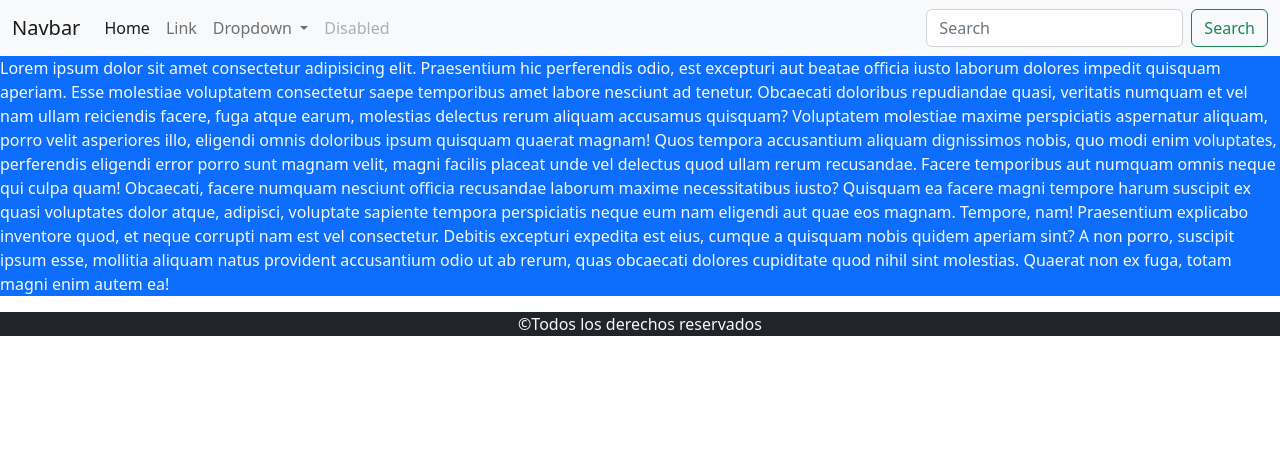
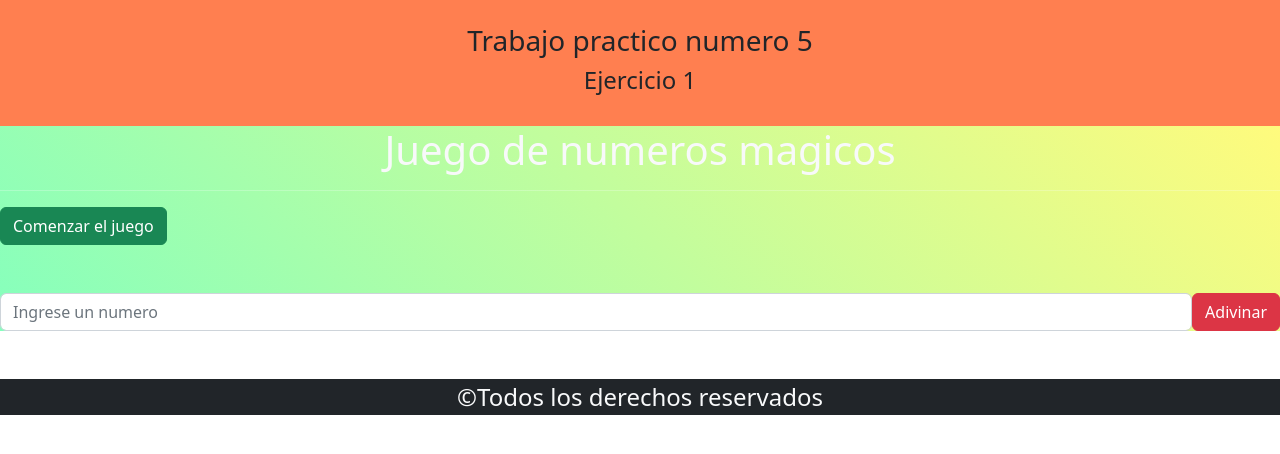
Before and after one commit to gonzalogg94/tp5-Ejercicio1, a plain HTML site: page index.html in a window 1280 px wide. Drawn offline with Linux system fonts and the light colour scheme.

Commit message:
ejercicio 1 terminado

```diff
--- a/css/style.css
+++ b/css/style.css
@@ -0,0 +1,8 @@
+.colorHeader{
+    background-color:coral;
+}
+.colorMain{
+    background-color: #85FFBD;
+background-image: linear-gradient(45deg, #85FFBD 0%, #FFFB7D 100%);
+
+}
--- a/index.html
+++ b/index.html
@@ -12,52 +12,25 @@
     <title>Ejercicio1</title>
 </head>
 <body>
-    <header>
-        <nav class="navbar navbar-expand-lg bg-light">
-  <div class="container-fluid">
-    <a class="navbar-brand" href="#">Navbar</a>
-    <button class="navbar-toggler" type="button" data-bs-toggle="collapse" data-bs-target="#navbarSupportedContent" aria-controls="navbarSupportedContent" aria-expanded="false" aria-label="Toggle navigation">
-      <span class="navbar-toggler-icon"></span>
-    </button>
-    <div class="collapse navbar-collapse" id="navbarSupportedContent">
-      <ul class="navbar-nav me-auto mb-2 mb-lg-0">
-        <li class="nav-item">
-          <a class="nav-link active" aria-current="page" href="#">Home</a>
-        </li>
-        <li class="nav-item">
-          <a class="nav-link" href="#">Link</a>
-        </li>
-        <li class="nav-item dropdown">
-          <a class="nav-link dropdown-toggle" href="#" role="button" data-bs-toggle="dropdown" aria-expanded="false">
-            Dropdown
-          </a>
-          <ul class="dropdown-menu">
-            <li><a class="dropdown-item" href="#">Action</a></li>
-            <li><a class="dropdown-item" href="#">Another action</a></li>
-            <li><hr class="dropdown-divider"></li>
-            <li><a class="dropdown-item" href="#">Something else here</a></li>
-          </ul>
-        </li>
-        <li class="nav-item">
-          <a class="nav-link disabled">Disabled</a>
-        </li>
-      </ul>
-      <form class="d-flex" role="search">
-        <input class="form-control me-2" type="search" placeholder="Search" aria-label="Search">
-        <button class="btn btn-outline-success" type="submit">Search</button>
-      </form>
-    </div>
-  </div>
-</nav>
-
+    <header class="colorHeader text-center py-4">
+      <h2 class="fs-3">Trabajo practico numero 5</h2>
+      <h4>Ejercicio 1</h4>
     </header>
-    <main class="bg-primary text-light">
-<p>
-    Lorem ipsum dolor sit amet consectetur adipisicing elit. Praesentium hic perferendis odio, est excepturi aut beatae officia iusto laborum dolores impedit quisquam aperiam. Esse molestiae voluptatem consectetur saepe temporibus amet labore nesciunt ad tenetur. Obcaecati doloribus repudiandae quasi, veritatis numquam et vel nam ullam reiciendis facere, fuga atque earum, molestias delectus rerum aliquam accusamus quisquam? Voluptatem molestiae maxime perspiciatis aspernatur aliquam, porro velit asperiores illo, eligendi omnis doloribus ipsum quisquam quaerat magnam! Quos tempora accusantium aliquam dignissimos nobis, quo modi enim voluptates, perferendis eligendi error porro sunt magnam velit, magni facilis placeat unde vel delectus quod ullam rerum recusandae. Facere temporibus aut numquam omnis neque qui culpa quam! Obcaecati, facere numquam nesciunt officia recusandae laborum maxime necessitatibus iusto? Quisquam ea facere magni tempore harum suscipit ex quasi voluptates dolor atque, adipisci, voluptate sapiente tempora perspiciatis neque eum nam eligendi aut quae eos magnam. Tempore, nam! Praesentium explicabo inventore quod, et neque corrupti nam est vel consectetur. Debitis excepturi expedita est eius, cumque a quisquam nobis quidem aperiam sint? A non porro, suscipit ipsum esse, mollitia aliquam natus provident accusantium odio ut ab rerum, quas obcaecati dolores cupiditate quod nihil sint molestias. Quaerat non ex fuga, totam magni enim autem ea!
-</p>
+    <main class="colorMain text-light">
+      <h1 class="text-center">Juego de numeros magicos</h1>
+        <hr>
+        <section>
+            <button class="btn btn-success" onclick="comenzarJuego()">Comenzar el juego</button>
+            <form class="my-5" id="formulario">
+                <div class="d-flex">
+                    <input type="number" class="form-control" placeholder="Ingrese un numero" minlength="1" maxlength="6" id="inputAdivinar">
+                    <button class="btn btn-danger" type="submit">Adivinar</button>
+                </div>
+            </form>
+        </section>
     </main>
     <footer class="bg-dark text-light text-center">
-        <p>
+        <p class="fs-4">
             &copy;Todos los derechos reservados
         </p>
 
--- a/js/app.js
+++ b/js/app.js
@@ -0,0 +1,26 @@
+
+let numeroAdivinar = 0;
+let formulario = document.querySelector('#formulario');
+console.log(formulario)
+//agregar eventos desde js
+formulario.addEventListener('submit', adivinar);
+
+function comenzarJuego(){
+   numeroAdivinar = Math.floor(Math.random()*(6-1 +1) + 1)
+    console.log(numeroAdivinar)
+}
+
+function adivinar(e){
+    e.preventDefault();
+    console.log('desde la funcion submit');
+    let numeroIngresado = document.querySelector('#inputAdivinar').value;
+    console.log(numeroIngresado)
+    if(numeroIngresado == numeroAdivinar){
+        alert('Adivinaste!')
+    }else if (numeroAdivinar < numeroIngresado){
+        alert("¡Fallaste! Tu número " +numeroIngresado+ " es mayor al número mágico " +".")
+    }
+    else{
+        alert("¡Fallaste! Tu número " +numeroIngresado+ " es menor al número mágico " +".")
+    }
+}
```
